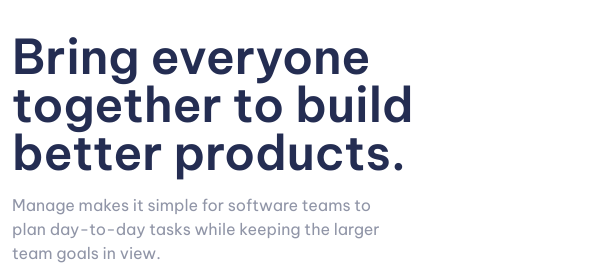
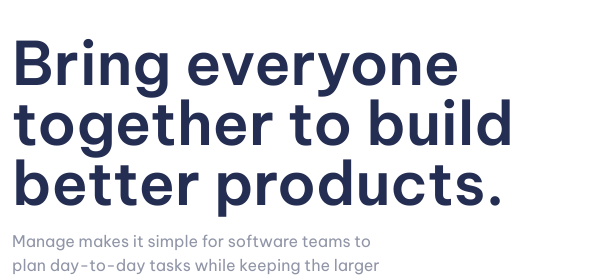
Before and after one commit to zemoCode25/tailwind-landing-page, a website built with Vite: page index.html in a window 1280 px wide. Shown: the part 63-340 px from the top of the page, 0-609 px from the left. Built offline with nearby package versions, Linux system fonts and the light colour scheme; files whose address does not match are found by name.

Commit message:
Revision UI: Adjusted h1 font size

```diff
--- a/index.html
+++ b/index.html
@@ -61,7 +61,7 @@
           class="flex flex-col space-y-4 justify-center items-center text-center md:text-left md:items-start"
         >
           <h1
-            class="text-DarkBlue font-semibold text-3xl max-w-md md:text-4xl lg:text-5xl"
+            class="text-DarkBlue font-semibold text-3xl max-w-md md:text-4xl lg:text-6xl lg:max-w-screen-sm"
           >
             Bring everyone together to build better products.
           </h1>
```
